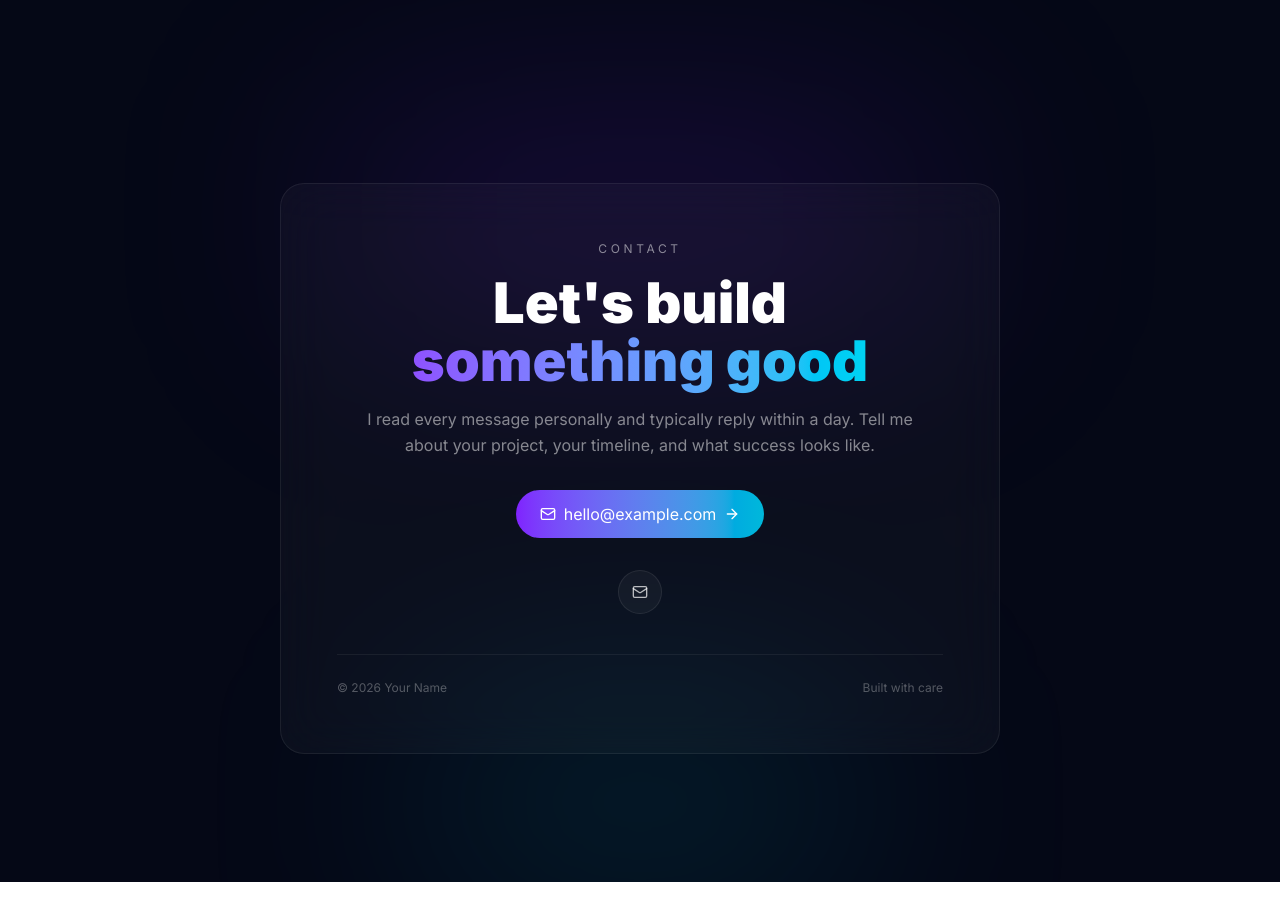
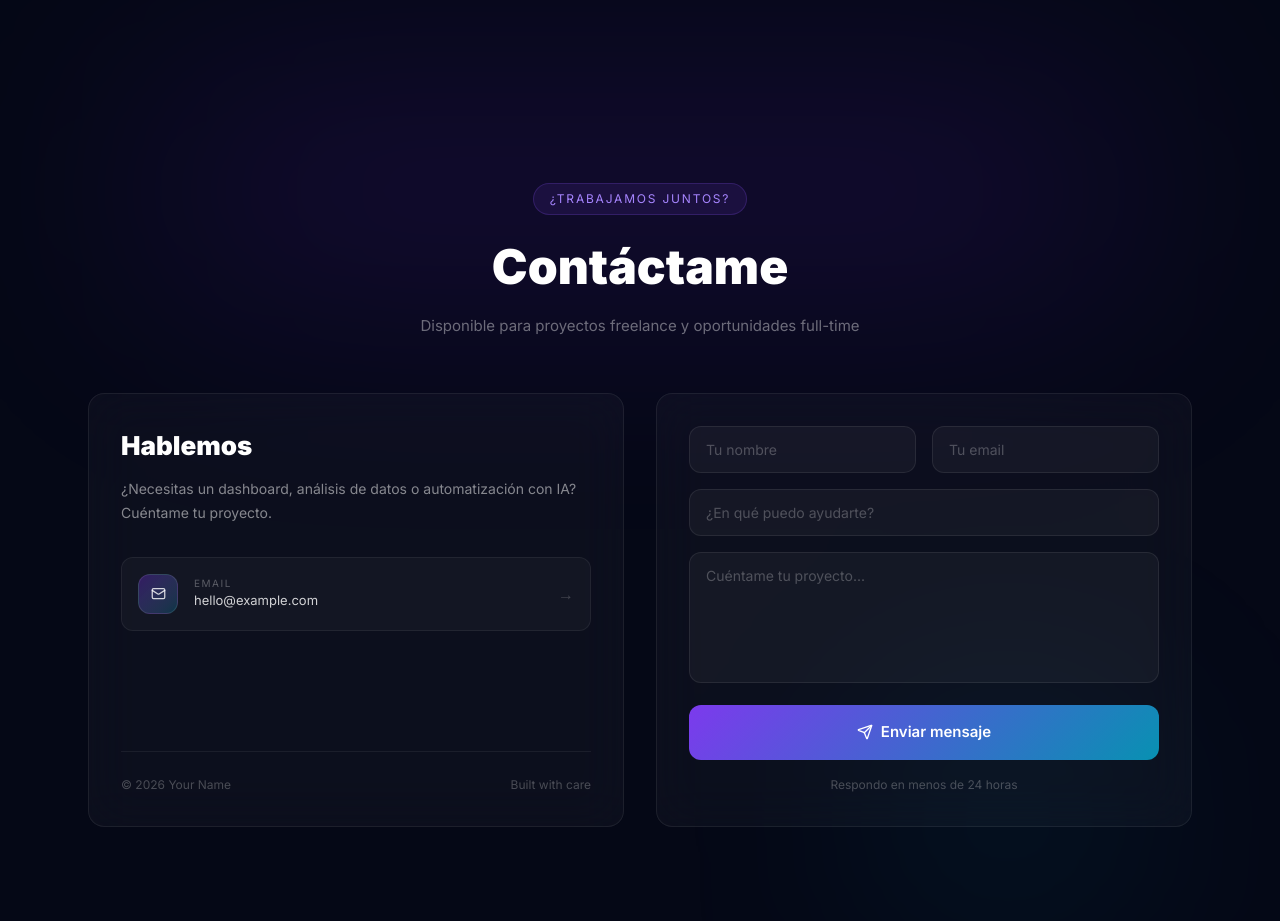
Before and after one commit to hero-agi/portfolio-midnight-template, a React (Vite) app: page / in a window 1280 px wide. Shown: the part 1620-2541 px from the top of the page. Before the commit the page ends 2502 px from the top, so only its background shows below. Built offline with nearby package versions, Linux system fonts and the light colour scheme; no server answers.

Commit message:
feat: contact form - name, email, subject, message + mailto submit

```diff
--- a/src/app/components/midnight-contact.tsx
+++ b/src/app/components/midnight-contact.tsx
@@ -1,63 +1,148 @@
-import { Github, Linkedin, Mail, Twitter, ArrowRight } from 'lucide-react';
+import { useState } from 'react';
+import { Github, Linkedin, Mail, Twitter, Send } from 'lucide-react';
 import type { PortfolioProfile, PortfolioContact } from '../data/types';
 
 interface Props { profile: PortfolioProfile; contact: PortfolioContact; }
 
 export function MidnightContact({ profile, contact }: Props) {
-  const socials = [
-    { Icon: Github,   href: contact.github   || '#' },
-    { Icon: Linkedin, href: contact.linkedin  || '#' },
-    { Icon: Twitter,  href: contact.twitter   || '#' },
-    { Icon: Mail,     href: `mailto:${contact.email}` },
-  ].filter(s => s.href !== '#');
+  const [form, setForm] = useState({ name: '', email: '', subject: '', message: '' });
+  const [sent, setSent] = useState(false);
+
+  const links = [
+    { icon: Mail,     label: 'EMAIL',    value: contact.email,                          href: `mailto:${contact.email}` },
+    { icon: Linkedin, label: 'LINKEDIN', value: contact.linkedin?.replace('https://www.', '').replace('https://', ''), href: contact.linkedin },
+    { icon: Github,   label: 'GITHUB',   value: contact.github?.replace('https://github.com/', ''),  href: contact.github },
+    { icon: Twitter,  label: 'TWITTER',  value: contact.twitter?.replace('https://twitter.com/', '@'), href: contact.twitter },
+  ].filter(l => l.value && l.href);
+
+  const handleSubmit = (e: React.FormEvent) => {
+    e.preventDefault();
+    const body = `Nombre: ${form.name}\nEmail: ${form.email}\n\n${form.message}`;
+    window.open(`mailto:${contact.email}?subject=${encodeURIComponent(form.subject || '¡Hola!')}&body=${encodeURIComponent(body)}`);
+    setSent(true);
+    setTimeout(() => setSent(false), 4000);
+  };
 
   return (
-    <section id="contact" className="relative px-6 py-32 max-w-3xl mx-auto">
-      <div className="absolute inset-x-20 top-20 h-40 rounded-full bg-violet-600/20 blur-[120px] pointer-events-none" />
-      <div className="absolute inset-x-40 bottom-0 h-40 rounded-full bg-cyan-400/15 blur-[120px] pointer-events-none" />
+    <section id="contact" className="relative px-6 py-32 max-w-6xl mx-auto">
+      {/* Glows */}
+      <div className="absolute inset-x-20 top-10 h-48 rounded-full bg-violet-600/15 blur-[120px] pointer-events-none" />
+      <div className="absolute right-20 bottom-10 h-48 w-64 rounded-full bg-cyan-400/10 blur-[120px] pointer-events-none" />
 
-      <div className="relative p-10 md:p-14 rounded-3xl bg-white/[0.03] border border-white/[0.07] backdrop-blur-xl text-center">
-        <div className="text-white/50 uppercase tracking-[0.3em] mb-4" style={{ fontSize: 12 }}>
-          Contact
+      <div className="relative text-center mb-14">
+        <div className="inline-flex items-center px-4 py-1.5 rounded-full bg-violet-500/10 border border-violet-500/20 text-violet-400 mb-4" style={{ fontSize: 12, letterSpacing: '0.15em' }}>
+          ¿TRABAJAMOS JUNTOS?
         </div>
-        <h2 className="text-white mb-4" style={{ fontFamily: 'Inter, sans-serif', fontWeight: 900, fontSize: 'clamp(2rem,4.5vw,3.5rem)', lineHeight: 1.05 }}>
-          Let's build{' '}
-          <span className="bg-gradient-to-r from-violet-500 to-cyan-400 bg-clip-text text-transparent">
-            something good
-          </span>
+        <h2 className="text-white" style={{ fontFamily: 'Inter, sans-serif', fontWeight: 900, fontSize: 'clamp(2rem,4vw,3rem)' }}>
+          Contáctame
         </h2>
-        <p className="text-white/50 max-w-xl mx-auto mb-8" style={{ lineHeight: 1.6 }}>
-          I read every message personally and typically reply within a day.
-          Tell me about your project, your timeline, and what success looks like.
+        <p className="text-white/40 mt-3" style={{ fontSize: 15 }}>
+          Disponible para proyectos freelance y oportunidades full-time
         </p>
+      </div>
 
-        <a
-          href={`mailto:${contact.email}`}
-          className="inline-flex items-center gap-2 px-6 py-3 rounded-full bg-gradient-to-r from-violet-600 to-cyan-500 text-white hover:scale-105 transition mb-8"
-        >
-          <Mail size={16} /> {contact.email} <ArrowRight size={16} />
-        </a>
+      <div className="relative grid lg:grid-cols-2 gap-8 items-start">
+        {/* Left — info */}
+        <div className="p-8 rounded-2xl bg-white/[0.03] border border-white/[0.07] backdrop-blur-xl h-full flex flex-col">
+          <h3 className="text-white mb-3" style={{ fontWeight: 800, fontSize: 26 }}>Hablemos</h3>
+          <p className="text-white/50 mb-8" style={{ fontSize: 14, lineHeight: 1.7 }}>
+            ¿Necesitas un dashboard, análisis de datos o automatización con IA?<br />Cuéntame tu proyecto.
+          </p>
 
-        {socials.length > 0 && (
-          <div className="flex items-center justify-center gap-3">
-            {socials.map(({ Icon, href }, i) => (
+          <div className="space-y-3 flex-1">
+            {links.map(l => (
               <a
-                key={i}
-                href={href}
-                target={href.startsWith('http') ? '_blank' : undefined}
+                key={l.label}
+                href={l.href}
+                target={l.href?.startsWith('http') ? '_blank' : undefined}
                 rel="noopener noreferrer"
-                className="w-11 h-11 rounded-full bg-white/[0.04] border border-white/[0.08] flex items-center justify-center text-white/70 hover:text-white hover:bg-white/[0.08] hover:scale-110 transition-all"
+                className="flex items-center gap-4 p-4 rounded-xl bg-white/[0.03] border border-white/[0.06] hover:bg-white/[0.07] hover:border-violet-500/30 transition-all group"
               >
-                <Icon size={16} />
+                <div className="w-10 h-10 rounded-xl bg-gradient-to-br from-violet-600/30 to-cyan-500/20 border border-white/10 flex items-center justify-center flex-shrink-0 group-hover:scale-110 transition-transform">
+                  <l.icon size={15} className="text-white/80" />
+                </div>
+                <div className="min-w-0">
+                  <div className="text-white/30 uppercase" style={{ fontSize: 10, letterSpacing: '0.15em' }}>{l.label}</div>
+                  <div className="text-white/80 truncate" style={{ fontSize: 13 }}>{l.value}</div>
+                </div>
+                <span className="ml-auto text-white/20 group-hover:text-violet-400 transition-colors">→</span>
               </a>
             ))}
           </div>
-        )}
 
-        <div className="mt-10 pt-6 border-t border-white/[0.06] text-white/30 flex flex-wrap justify-between gap-2" style={{ fontSize: 12 }}>
-          <span>© {new Date().getFullYear()} {profile.name}</span>
-          <span>Built with care</span>
+          <div className="mt-8 pt-6 border-t border-white/[0.06] text-white/25 flex flex-wrap justify-between gap-2" style={{ fontSize: 12 }}>
+            <span>© {new Date().getFullYear()} {profile.name}</span>
+            <span>Built with care</span>
+          </div>
         </div>
+
+        {/* Right — form */}
+        <form onSubmit={handleSubmit} className="p-8 rounded-2xl bg-white/[0.03] border border-white/[0.07] backdrop-blur-xl space-y-4">
+          <div className="grid sm:grid-cols-2 gap-4">
+            <div>
+              <input
+                type="text"
+                placeholder="Tu nombre"
+                value={form.name}
+                onChange={e => setForm(f => ({ ...f, name: e.target.value }))}
+                required
+                className="w-full px-4 py-3 rounded-xl bg-white/[0.04] border border-white/[0.08] text-white placeholder-white/25 focus:outline-none focus:border-violet-500/50 focus:bg-white/[0.06] transition"
+                style={{ fontSize: 14 }}
+              />
+            </div>
+            <div>
+              <input
+                type="email"
+                placeholder="Tu email"
+                value={form.email}
+                onChange={e => setForm(f => ({ ...f, email: e.target.value }))}
+                required
+                className="w-full px-4 py-3 rounded-xl bg-white/[0.04] border border-white/[0.08] text-white placeholder-white/25 focus:outline-none focus:border-violet-500/50 focus:bg-white/[0.06] transition"
+                style={{ fontSize: 14 }}
+              />
+            </div>
+          </div>
+
+          <input
+            type="text"
+            placeholder="¿En qué puedo ayudarte?"
+            value={form.subject}
+            onChange={e => setForm(f => ({ ...f, subject: e.target.value }))}
+            className="w-full px-4 py-3 rounded-xl bg-white/[0.04] border border-white/[0.08] text-white placeholder-white/25 focus:outline-none focus:border-violet-500/50 focus:bg-white/[0.06] transition"
+            style={{ fontSize: 14 }}
+          />
+
+          <textarea
+            placeholder="Cuéntame tu proyecto..."
+            value={form.message}
+            onChange={e => setForm(f => ({ ...f, message: e.target.value }))}
+            required
+            rows={5}
+            className="w-full px-4 py-3 rounded-xl bg-white/[0.04] border border-white/[0.08] text-white placeholder-white/25 focus:outline-none focus:border-violet-500/50 focus:bg-white/[0.06] transition resize-none"
+            style={{ fontSize: 14 }}
+          />
+
+          <button
+            type="submit"
+            className="w-full flex items-center justify-center gap-2 py-4 rounded-xl font-semibold text-white transition-all hover:scale-[1.02] active:scale-[0.98]"
+            style={{
+              background: sent
+                ? 'linear-gradient(135deg, #10b981, #059669)'
+                : 'linear-gradient(135deg, #7c3aed, #0891b2)',
+              fontSize: 15,
+            }}
+          >
+            {sent ? (
+              <>✓ ¡Mensaje enviado!</>
+            ) : (
+              <><Send size={16} /> Enviar mensaje</>
+            )}
+          </button>
+
+          <p className="text-center text-white/25" style={{ fontSize: 12 }}>
+            Respondo en menos de 24 horas
+          </p>
+        </form>
       </div>
     </section>
   );
```
